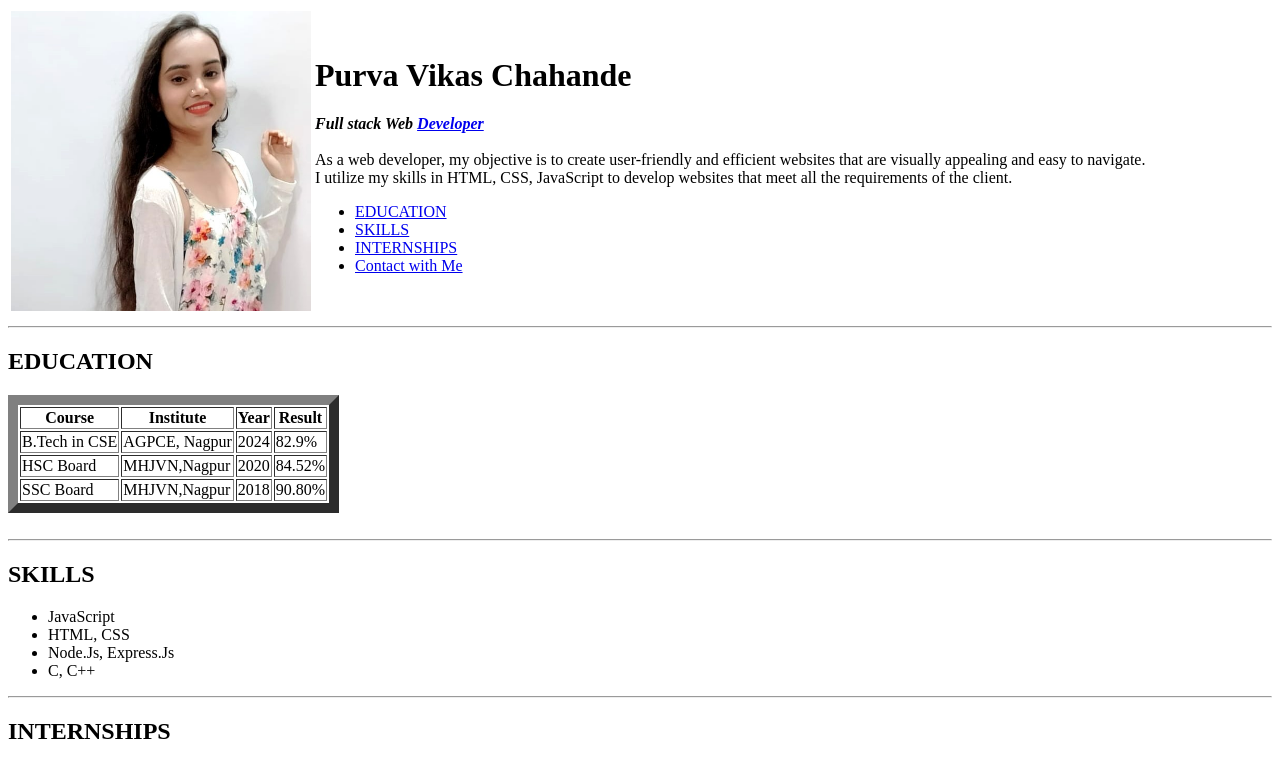
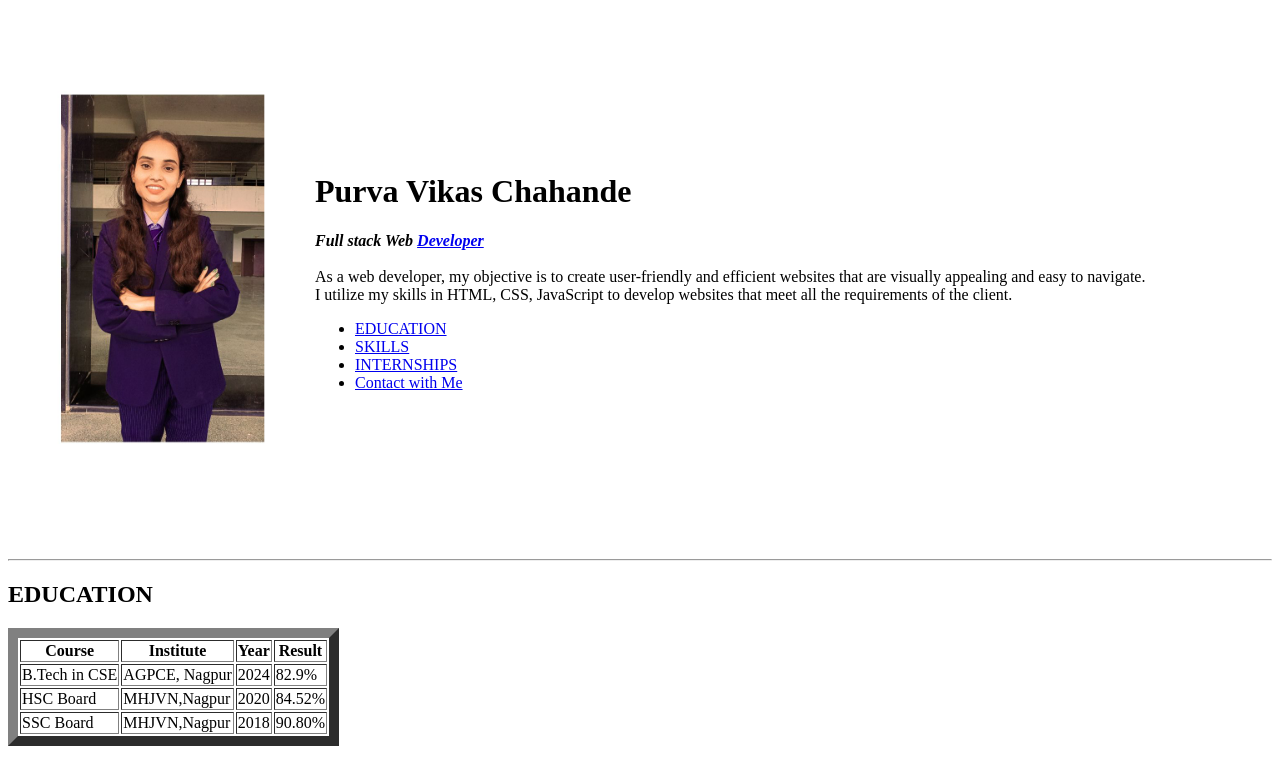
Before and after one commit to PurvaChahande/Resume, a plain HTML site: page index.html in a window 1280 px wide. Shown: the top 761 px of the page. Drawn offline with Linux system fonts and the light colour scheme.

Commit message:
update profile photo

```diff
--- a/index.html
+++ b/index.html
@@ -11,7 +11,7 @@
     <header>
         <table>
             <tr>
-                <td> <img src="image/pro.png"
+                <td> <img src="image/IProgram.jpg"
                             alt="Purva Chahande's profile picture" width="300"></a> </td>
                 <td>
                     <h1>Purva Vikas Chahande</h1>
```
Also changed, not shown: image/IProgram.jpg (added).
